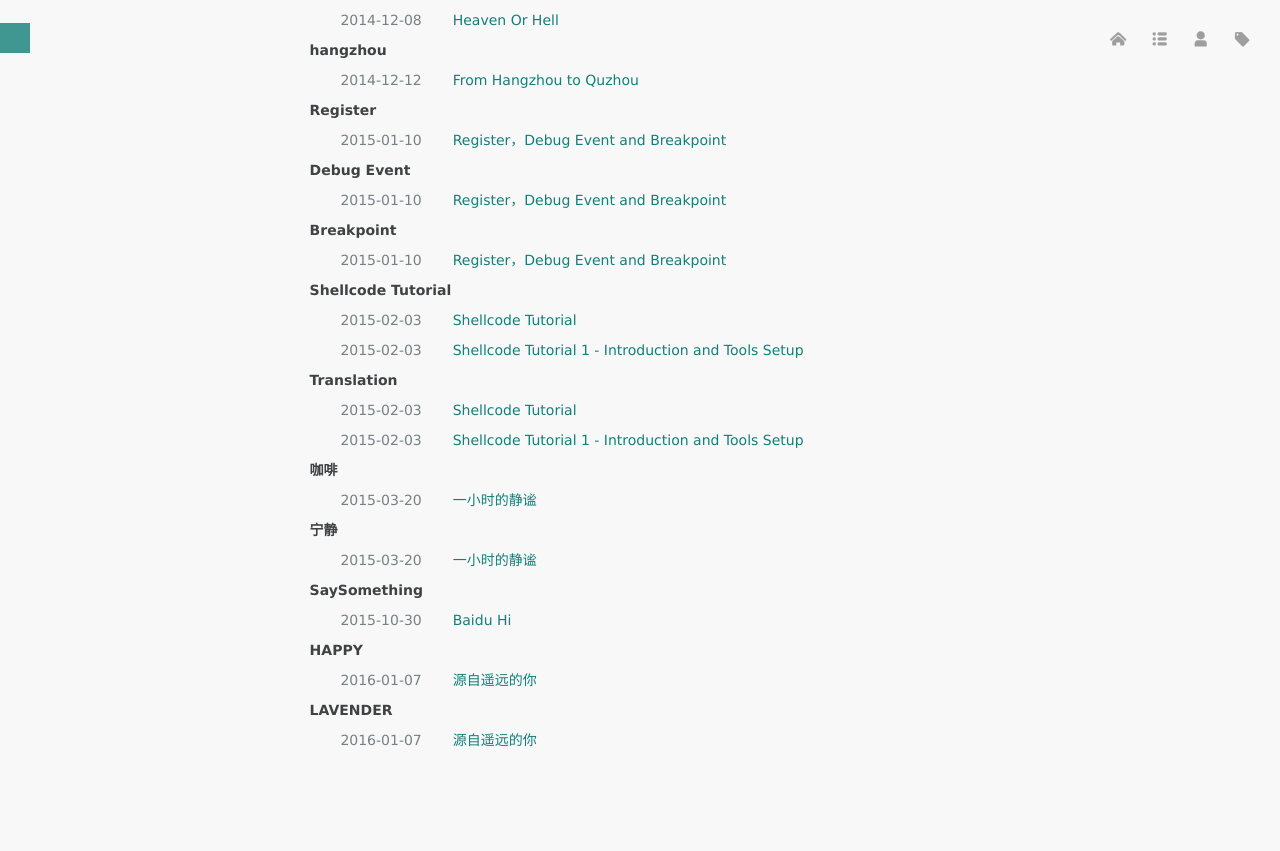
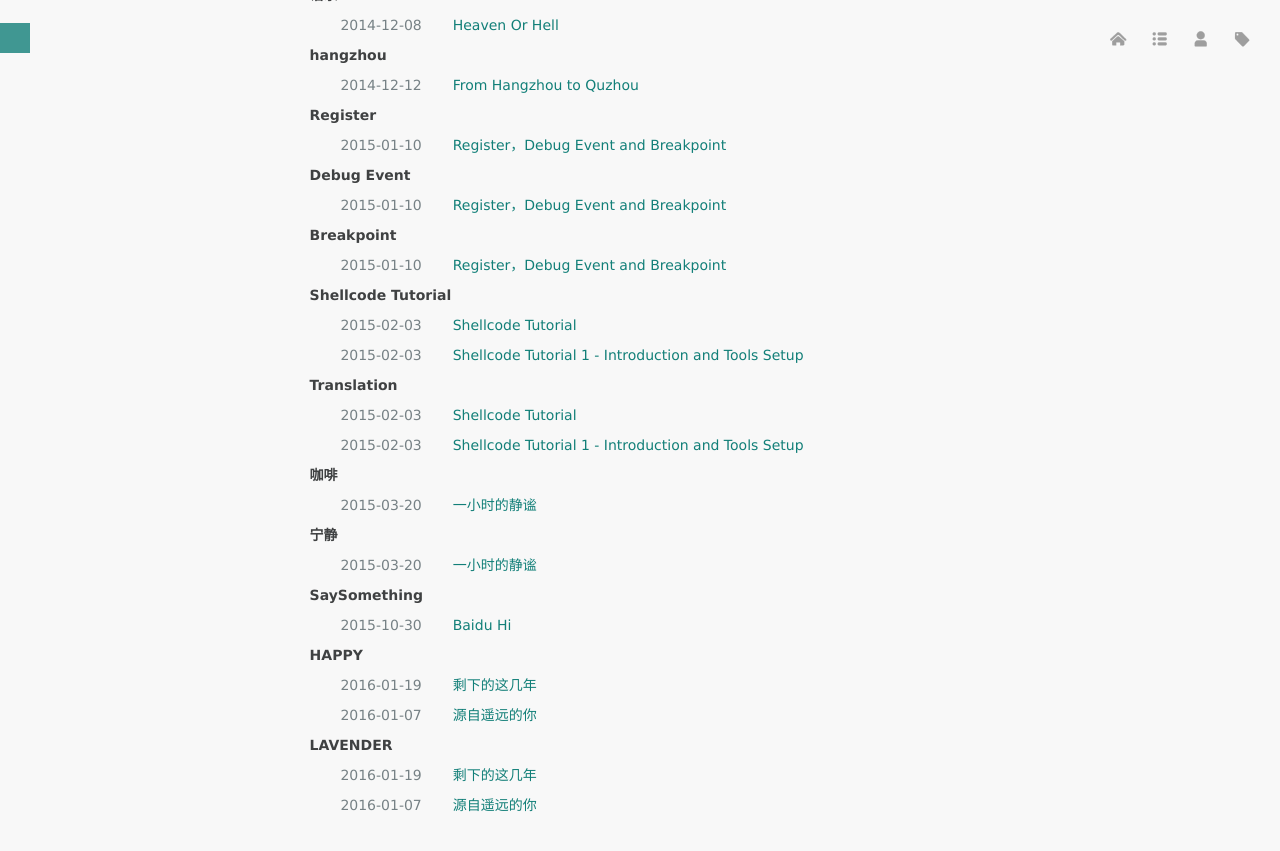
Before and after one commit to KevinIsCool/Kevin, a Jekyll site: the page built from tags/index.md, in a window 1280 px wide and 900 px high, scrolled down 1199 px. Shown: the top 851 px of the window. Built offline with Jekyll 4.4.1, drawn with Linux system fonts in a browser that asks for light colours; Markdown is read by kramdown in place of the engine named in the settings; some of the changed lines change nothing that is shown.

Commit message:
KEEPGOING

```diff
--- a/_posts/life/2016-01-07-Happy-NEW-Year.md
+++ b/_posts/life/2016-01-07-Happy-NEW-Year.md
@@ -1,7 +1,7 @@
 ---
 layout: post
 title: 源自遥远的你
-logo: http://www.llokt.com/Kevin/images/201601/K33PG01NG.jpg
+logo: http://www.llokt.com/Kevin/images/2016/K33PG01NG.jpg
 category: Life
 tags:
 - HAPPY
@@ -17,7 +17,7 @@
 
 也许，想走就走啊；也或许，有机会吧。可不论是什么时候，我想总是会来的，等到那一天，好好享受！
 
-![](http://www.llokt.com/Kevin/images/201601/SEA.jpg)
+![](http://www.llokt.com/Kevin/images/2016/SEA.jpg)
 
 哪天，应该去看看大海，见过大山大河，却不等邂逅大海！体会一下面朝大海，春暖花开。
 
--- /dev/null
+++ b/_posts/life/2016-01-19-BUT-U-ARE-FURTHER.md
@@ -0,0 +1,22 @@
+---
+layout: post
+title: 剩下的这几年
+logo: http://www.llokt.com/Kevin/images/2016/K33PG01NG.jpg
+category: Life
+tags:
+- HAPPY
+- LAVENDER
+excerpt: BeingJing
+---
+
+跌宕起伏的心情又来找我的麻烦了，想起了这个标题，总觉得很符合现在的情境。
+
+有的时候我们应该感谢成长给我们带来的某种神奇，他使有的过去渐渐淡去，但却也不会退去。你也许不会明白此时此刻，萦绕在这周围的竟是这样的情景，只是你始终不能明白。时光带去了某些生活的细节，带去了很多的现在所不能再次体会的心境，只是那景，那人，却依旧那么清晰。
+
+也许我真的知道这应该是剩下的几年时间了，只是我也不知道还有几年，只是心里默默地期望着时间能够久一点，多一点时间，多给我留一点美好的记忆。
+
+可是，时间好像越来越少了。
+
+不过还好，明天，我还是可以给你打一通电话。
+
+![](http://www.llokt.com/Kevin/images/2016/MISSU.jpg)
```
Also changed, not shown: images/2016/K33PG01NG.jpg (renamed from images/201601/K33PG01NG.jpg), images/2016/MISSU.jpg (added), images/2016/SEA.jpg (renamed from images/201601/SEA.jpg).
